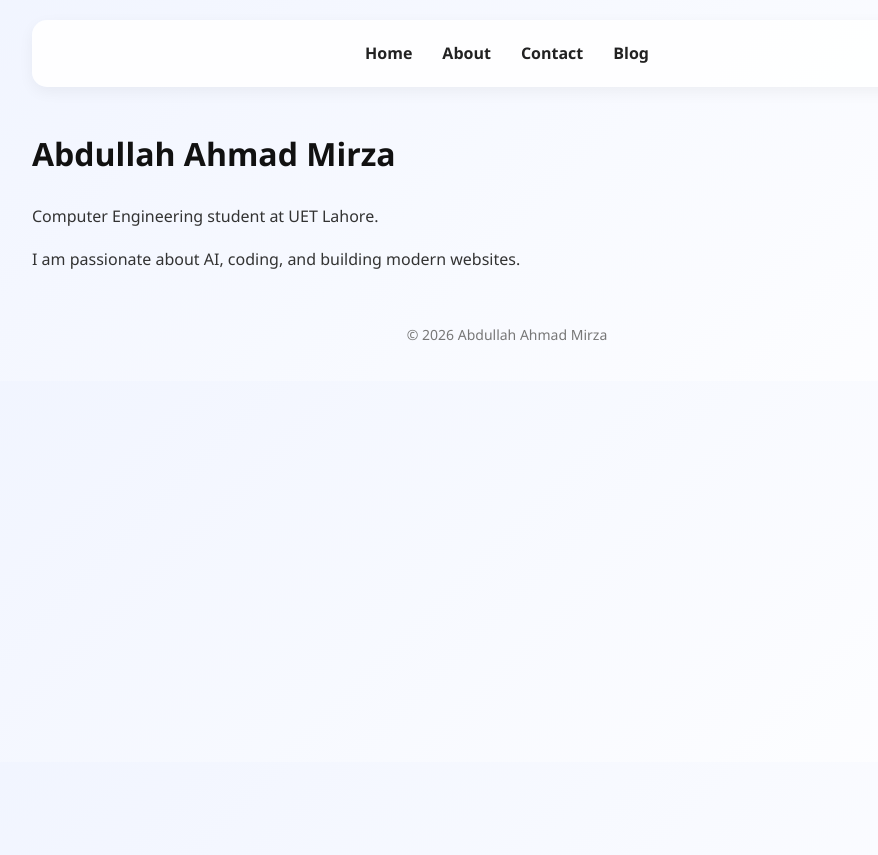
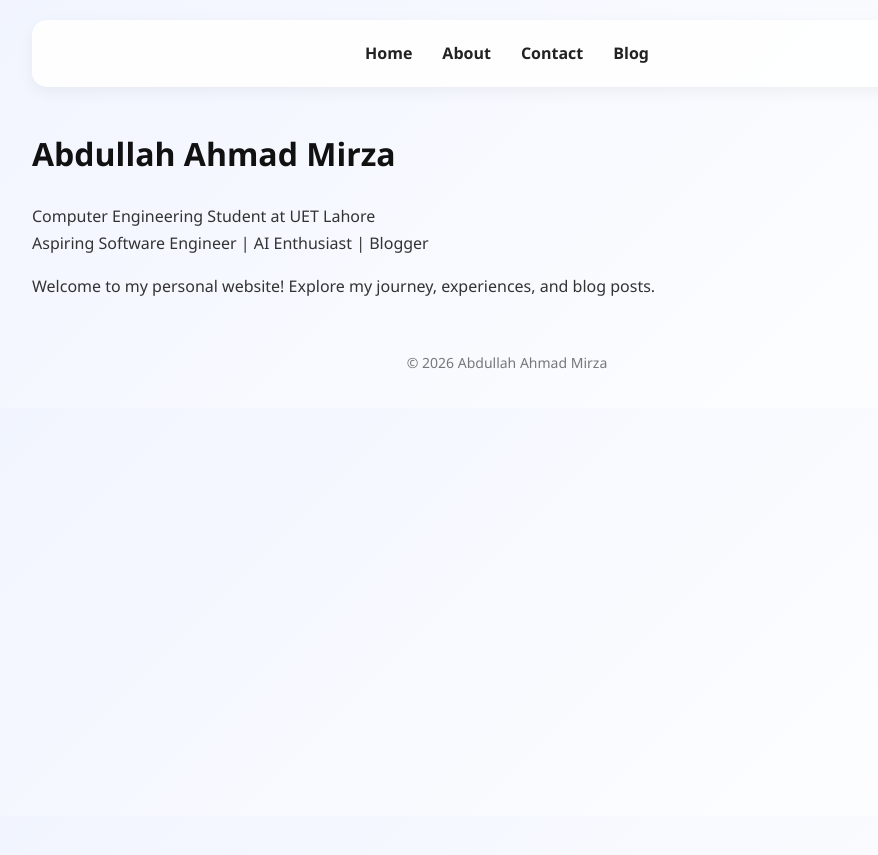
Before and after one commit to AbdullahAhmad88/my_site, a Jekyll site: the page built from index.md, in a window 1280 px wide. Shown: the top 855 px of the page, without its empty margins (133-1011 px from the left). Built offline with Jekyll 4.4.1, drawn with Linux system fonts in a browser that asks for light colours.

Commit message:
Update index.md

```diff
--- a/index.md
+++ b/index.md
@@ -5,6 +5,7 @@ title: Home
 
 # Abdullah Ahmad Mirza
 
-Computer Engineering student at UET Lahore.
+Computer Engineering Student at UET Lahore
+Aspiring Software Engineer | AI Enthusiast | Blogger
 
-I am passionate about AI, coding, and building modern websites.
+Welcome to my personal website! Explore my journey, experiences, and blog posts.
```
